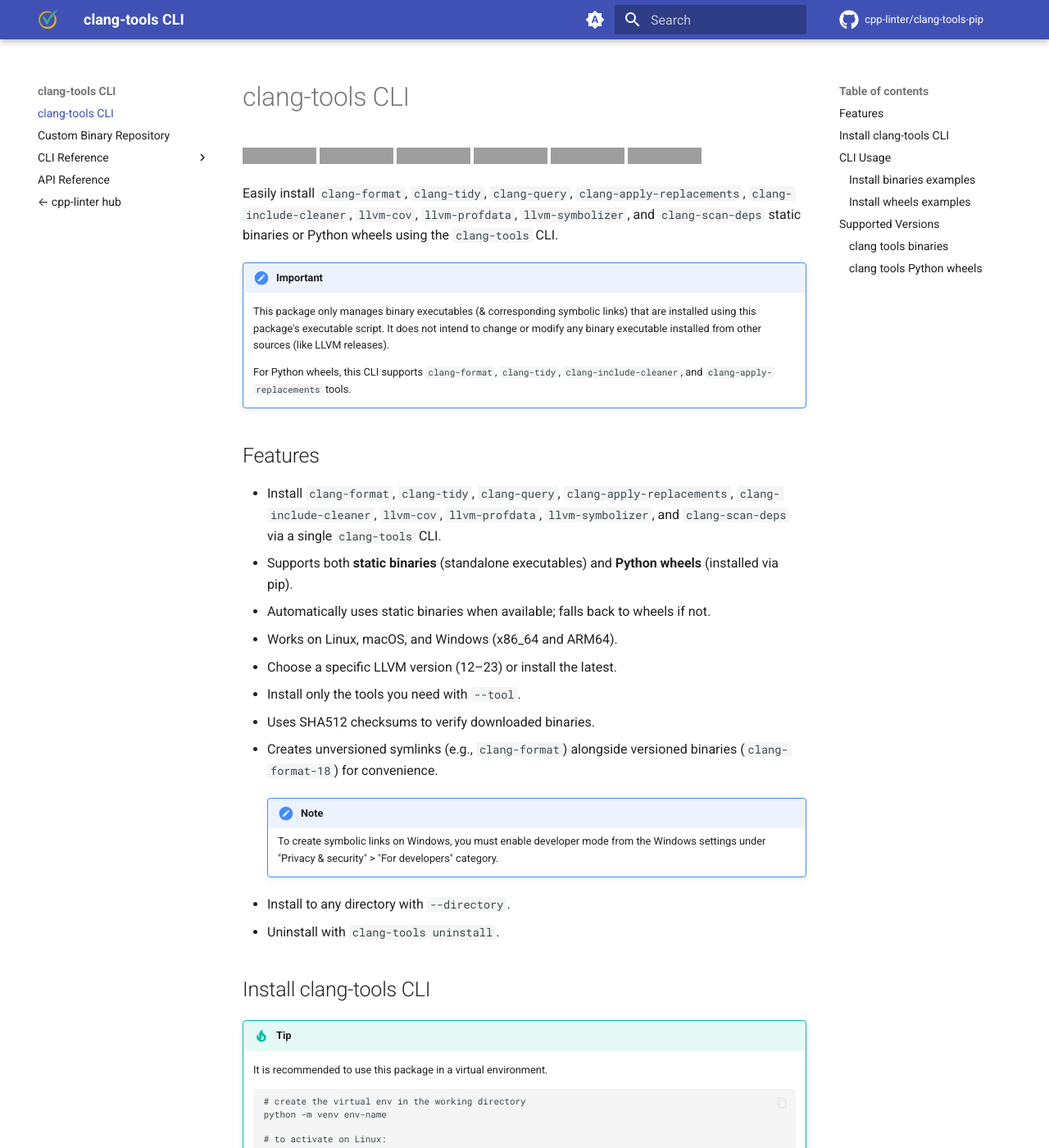
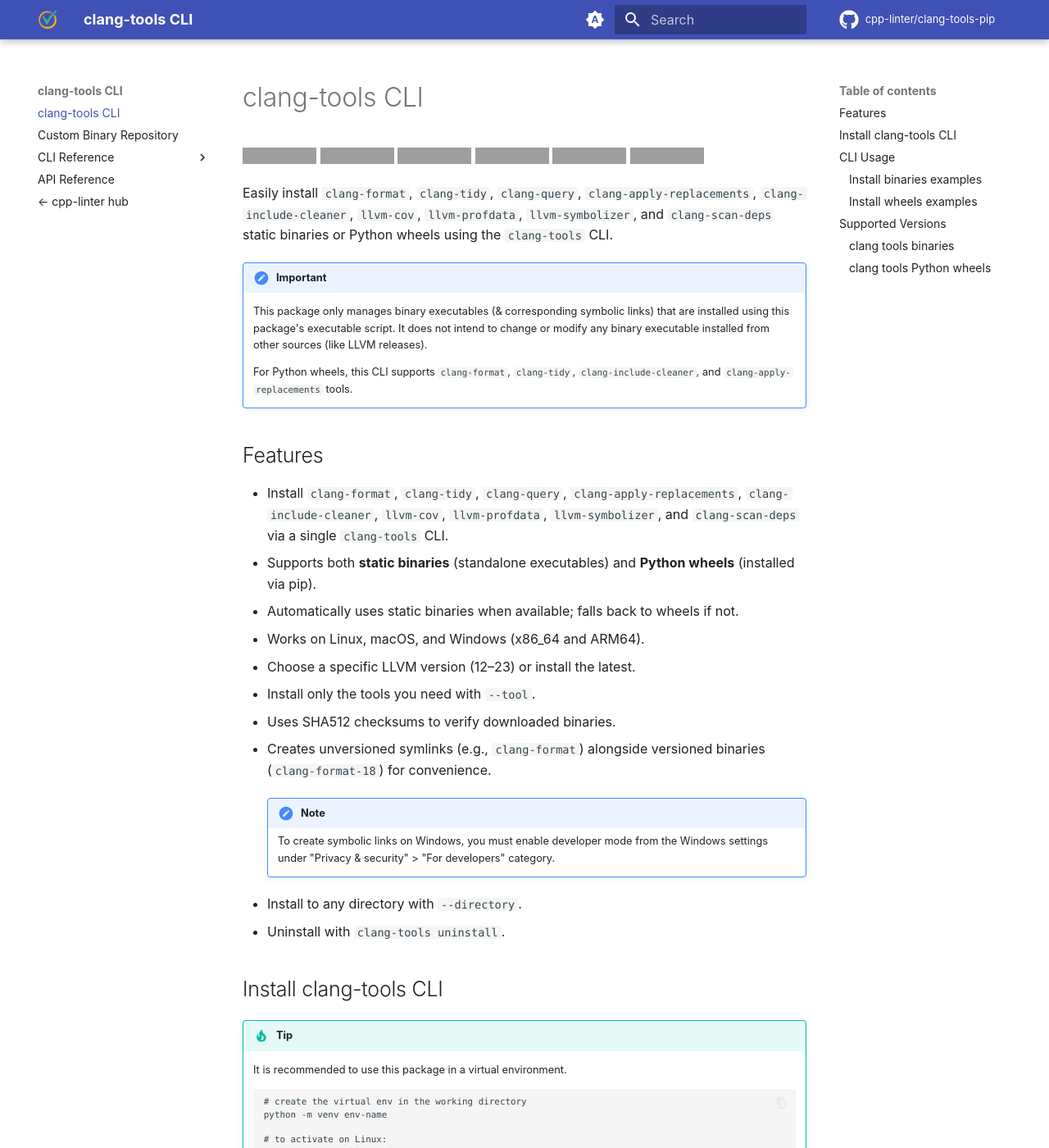
Before and after one commit to cpp-linter/clang-tools-pip, an MkDocs documentation site: the page built from docs/index.md, in a window 1280 px wide and 1400 px high. Shown: the whole window at 82% size. Built offline with MkDocs 1.6.1 and Material for MkDocs 9.7.7, drawn with Linux system fonts in a browser that asks for light colours; comment, search, counter and statistics services are not loaded; grey boxes are pictures that could not be loaded.

Commit message:
docs: stop loading Roboto now that the shared styles bring the fonts (#217)
The shared styles from cpp-linter.github.io now carry the hub's look,
fonts included, so Material's Roboto was downloaded and never used.
`theme.font: false` drops the request to Google Fonts.

```diff
--- a/mkdocs.yml
+++ b/mkdocs.yml
@@ -28,6 +28,8 @@
     - toc.follow
   logo: images/logo.png
   favicon: images/favicon.ico
+  # The fonts come with the shared styles loaded from cpp-linter.github.io (extra_css).
+  font: false
   icon:
     repo: fontawesome/brands/github
   palette:
```
